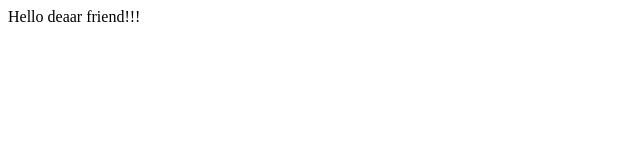
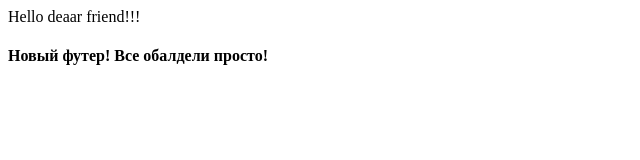
Before and after one commit to rkhas/first_repo, a plain HTML site: page index.html in a window 1280 px wide. Shown: the whole page, without its empty margins (0-640 px from the left). Drawn offline with Linux system fonts and the light colour scheme.

Commit message:
added new footer [trouble1]

```diff
--- a/index.html
+++ b/index.html
@@ -1,2 +1,3 @@
 <p>Hello deaar friend!!!</p>
 <div><i class="fa fa-play"></i></div>
+<footer><h4>Новый футер! Все обалдели просто!</h4></footer>
```
